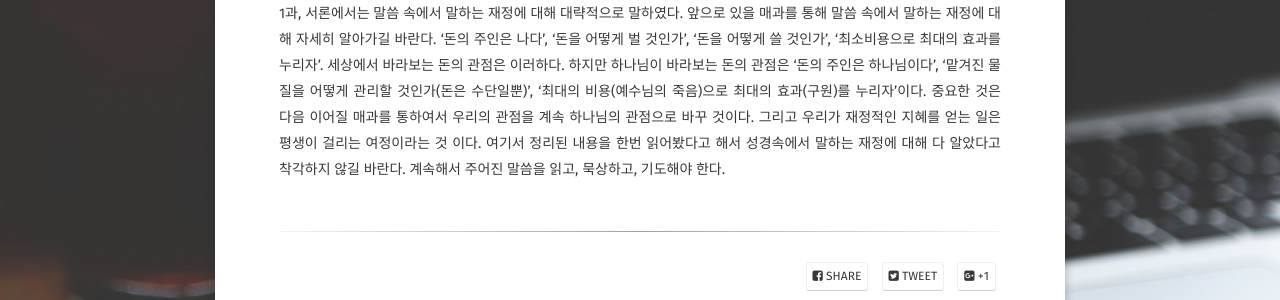
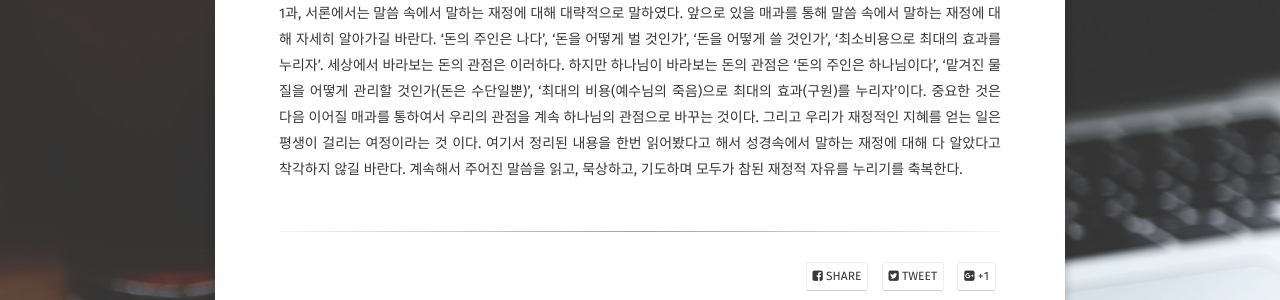
Before and after one commit to ryandev421/ryanpark91.github.io, a Jekyll site: the page built from _navigating-finances/1.md, in a window 1280 px wide. Shown: the part 2028-2328 px from the top of the page. Built offline with Jekyll 4.4.1, drawn with Linux system fonts in a browser that asks for light colours; some web fonts are replaced; comment, search, counter and statistics services are not loaded.

Commit message:
재정학교 1과 정리 보충

```diff
--- a/_navigating-finances/1.md
+++ b/_navigating-finances/1.md
@@ -61,5 +61,6 @@ comments: true
 1과, 서론에서는 말씀 속에서 말하는 재정에 대해 대략적으로 말하였다. 앞으로 있을 매과를 통해 말씀 속에서 말하는 재정에 대해 자세히 알아가길 바란다.
 '돈의 주인은 나다', '돈을 어떻게 벌 것인가', '돈을 어떻게 쓸 것인가', '최소비용으로 최대의 효과를 누리자'. 세상에서 바라보는 돈의 관점은 이러하다.
 하지만 하나님이 바라보는 돈의 관점은 '돈의 주인은 하나님이다', '맡겨진 물질을 어떻게 관리할 것인가(돈은 수단일뿐)', '최대의 비용(예수님의 죽음)으로 최대의 효과(구원)를 누리자'이다.
-중요한 것은 다음 이어질 매과를 통하여서 우리의 관점을 계속 하나님의 관점으로 바꾸 것이다. 그리고 우리가 재정적인 지혜를 얻는 일은 평생이 걸리는 여정이라는 것 이다.
-여기서 정리된 내용을 한번 읽어봤다고 해서 성경속에서 말하는 재정에 대해 다 알았다고 착각하지 않길 바란다. 계속해서 주어진 말씀을 읽고, 묵상하고, 기도해야 한다.
+중요한 것은 다음 이어질 매과를 통하여서 우리의 관점을 계속 하나님의 관점으로 바꾸는 것이다. 그리고 우리가 재정적인 지혜를 얻는 일은 평생이 걸리는 여정이라는 것 이다.
+여기서 정리된 내용을 한번 읽어봤다고 해서 성경속에서 말하는 재정에 대해 다 알았다고 착각하지 않길 바란다. 계속해서 주어진 말씀을 읽고, 묵상하고, 기도하며 모두가 참된
+재정적 자유를 누리기를 축복한다.
```
